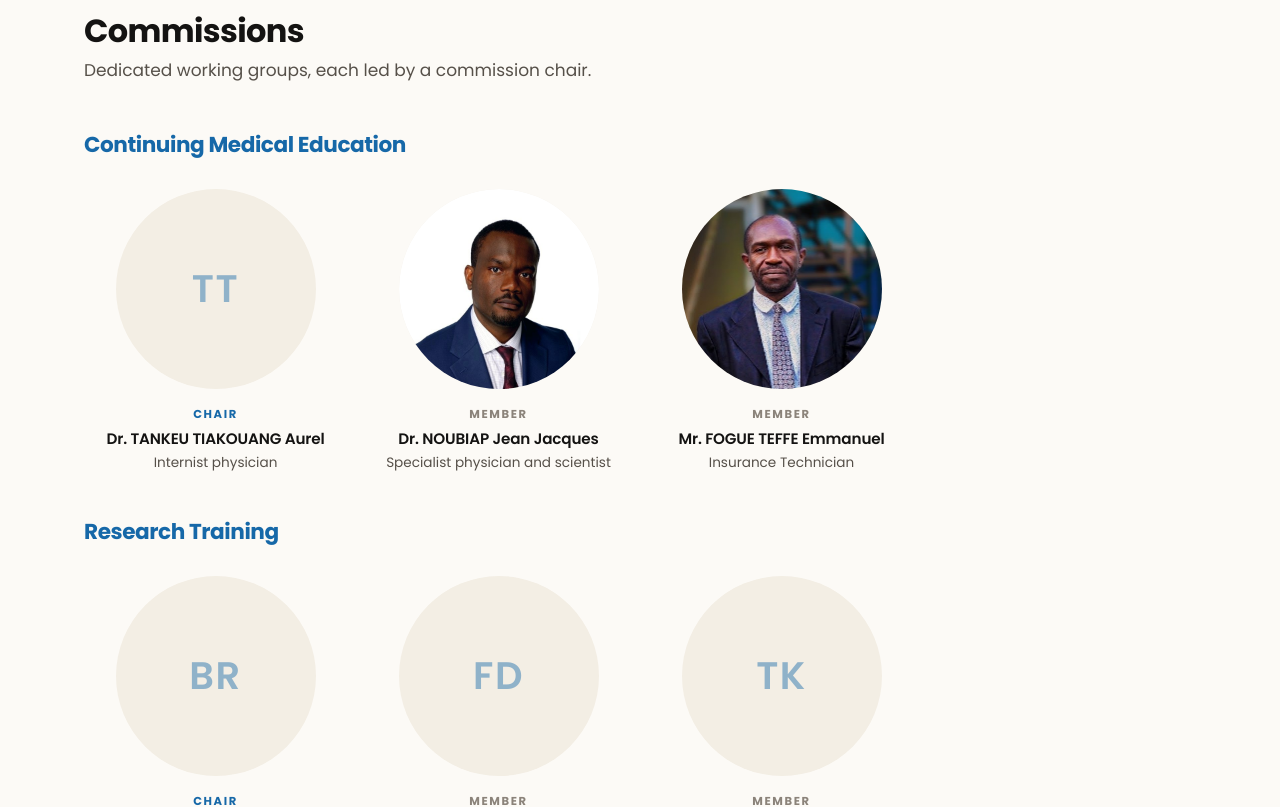
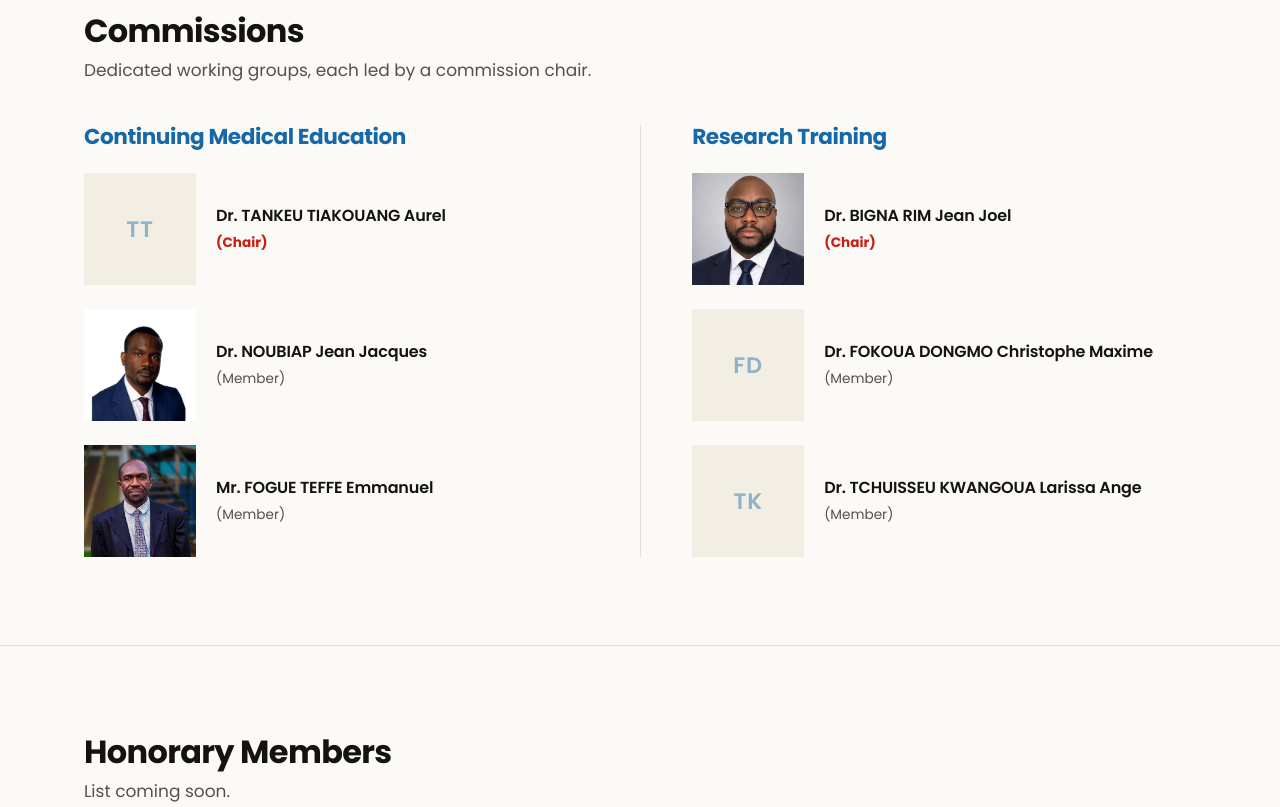
Before and after one commit to ryantchuisseu/stroke-action, a Next.js app: page /en/gouvernance in a window 1280 px wide. Shown: the part 2960-3767 px from the top of the page. Built offline with nearby package versions, Linux system fonts and the light colour scheme.

Commit message:
Gouvernance : commissions côte à côte (photo carrée + nom + rôle) et photo du Dr Bigna
Co-Authored-By: Claude Opus 5.5 <noreply@anthropic.com>
Claude-Session: https://claude.ai/code/session_019ZXVQ5fenCdZ8EP3EpAHWx

```diff
--- a/src/app/[lang]/gouvernance/page.tsx
+++ b/src/app/[lang]/gouvernance/page.tsx
@@ -4,6 +4,7 @@ import { BrainMark } from "@/components/brain-mark";
 import { HandNote } from "@/components/ink-marks";
 import { BoardGrid } from "@/components/board-grid";
 import { MembersGrid } from "@/components/members-grid";
+import { CommissionsGrid } from "@/components/commissions-grid";
 import { getDictionary, isLocale, type Locale } from "@/dictionaries";
 import { pageMeta } from "@/lib/site";
 
@@ -78,12 +79,7 @@ export default async function GouvernancePage({ params }: { params: Promise<{ la
         <Container>
           <h2 className="text-[clamp(1.4rem,2.8vw,2rem)]">{g.commissionsTitle}</h2>
           <p className="mt-2 max-w-[60ch] text-ink-soft">{g.commissionsIntro}</p>
-          {g.commissions.map((c) => (
-            <div key={c.name} className="mt-12">
-              <h3 className="text-[clamp(1.1rem,2vw,1.35rem)] text-blue-ink">{c.name}</h3>
-              <MembersGrid members={c.members} roleLabels={{ chair: g.chairLabel, member: g.memberLabel }} />
-            </div>
-          ))}
+          <CommissionsGrid commissions={g.commissions} roleLabels={{ chair: g.chairLabel, member: g.memberLabel }} />
         </Container>
       </section>
 
--- /dev/null
+++ b/src/components/commissions-grid.tsx
@@ -0,0 +1,52 @@
+type CommissionMember = { name: string; job: string; role: string; photo?: string };
+type Commission = { name: string; members: readonly CommissionMember[] };
+
+const initials = (name: string) =>
+  name
+    .replace(/^(Dr\.?|Mr\.?|M\.?|Mme\.?)\s+/i, "")
+    .split(/\s+/)
+    .filter((w) => /[A-ZÀ-Ý]/.test(w[0] ?? ""))
+    .slice(0, 2)
+    .map((w) => w[0])
+    .join("");
+
+/** Commissions côte à côte, séparées par un filet vertical : photo carrée à gauche, nom + rôle à droite. */
+export function CommissionsGrid({
+  commissions,
+  roleLabels,
+}: {
+  commissions: readonly Commission[];
+  roleLabels: Record<string, string>;
+}) {
+  return (
+    <div className="mt-10 grid gap-y-12 md:grid-cols-2">
+      {commissions.map((c, i) => (
+        <div key={c.name} className={i > 0 ? "md:border-l md:border-rule md:pl-[clamp(1.5rem,4vw,3.5rem)]" : "md:pr-[clamp(1.5rem,4vw,3.5rem)]"}>
+          <h3 className="text-[clamp(1.1rem,2vw,1.35rem)] text-blue-ink">{c.name}</h3>
+          <ul className="mt-6 space-y-6">
+            {c.members.map((m) => (
+              <li key={m.name} className="flex items-center gap-5">
+                <div className="aspect-square w-[clamp(5rem,12vw,7rem)] shrink-0 overflow-hidden bg-paper-deep">
+                  {m.photo ? (
+                    // eslint-disable-next-line @next/next/no-img-element
+                    <img src={m.photo} alt={m.name} className="h-full w-full object-cover object-[50%_20%]" />
+                  ) : (
+                    <div className="flex h-full w-full items-center justify-center text-[1.4rem] font-semibold tracking-[0.04em] text-blue-ink/45" aria-hidden="true">
+                      {initials(m.name)}
+                    </div>
+                  )}
+                </div>
+                <div>
+                  <p className="text-[1rem] font-semibold leading-snug tracking-[-0.01em] text-balance">{m.name}</p>
+                  <p className={`mt-1 text-[0.85rem] ${m.role === "chair" ? "font-bold text-red-ink" : "text-ink-soft"}`}>
+                    ({roleLabels[m.role]})
+                  </p>
+                </div>
+              </li>
+            ))}
+          </ul>
+        </div>
+      ))}
+    </div>
+  );
+}
--- a/src/components/members-grid.tsx
+++ b/src/components/members-grid.tsx
@@ -1,4 +1,4 @@
-type Member = { name: string; job: string; photo?: string; role?: string };
+type Member = { name: string; job: string; photo?: string };
 
 const initials = (name: string) =>
   name
@@ -10,14 +10,7 @@ const initials = (name: string) =>
     .join("");
 
 /** Liste de tous les membres : photo (ou initiales en attendant), nom, profession. */
-export function MembersGrid({
-  members,
-  roleLabels,
-}: {
-  members: readonly Member[];
-  /** Libellés des rôles de commission (ex. { chair: "Chef", member: "Membre" }). */
-  roleLabels?: Record<string, string>;
-}) {
+export function MembersGrid({ members }: { members: readonly Member[] }) {
   return (
     <ul className="mt-8 grid grid-cols-2 gap-x-5 gap-y-10 sm:grid-cols-3 lg:grid-cols-4">
       {members.map((m) => (
@@ -32,14 +25,7 @@ export function MembersGrid({
               </div>
             )}
           </div>
-          {m.role && roleLabels?.[m.role] && (
-            <p
-              className={`mt-4 text-[0.72rem] font-bold uppercase tracking-[0.14em] ${m.role === "chair" ? "text-blue-ink" : "text-grey"}`}
-            >
-              {roleLabels[m.role]}
-            </p>
-          )}
-          <h3 className={`${m.role ? "mt-1" : "mt-4"} text-[0.95rem] font-semibold leading-snug tracking-[-0.01em] text-balance`}>{m.name}</h3>
+          <h3 className="mt-4 text-[0.95rem] font-semibold leading-snug tracking-[-0.01em] text-balance">{m.name}</h3>
           <p className="mt-1 text-[0.85rem] leading-snug text-ink-soft text-balance">{m.job}</p>
         </li>
       ))}
--- a/src/dictionaries/en.ts
+++ b/src/dictionaries/en.ts
@@ -642,7 +642,7 @@ export const en = {
       {
         name: "Research Training",
         members: [
-          { name: "Dr. BIGNA RIM Jean Joel", job: "Epidemiologist physician", role: "chair" },
+          { name: "Dr. BIGNA RIM Jean Joel", job: "Epidemiologist physician", role: "chair", photo: "/bigna.jpg" },
           { name: "Dr. FOKOUA DONGMO Christophe Maxime", job: "Epidemiologist physician", role: "member" },
           { name: "Dr. TCHUISSEU KWANGOUA Larissa Ange", job: "Epidemiologist physician", role: "member" },
         ],
--- a/src/dictionaries/fr.ts
+++ b/src/dictionaries/fr.ts
@@ -641,7 +641,7 @@ export const fr = {
       {
         name: "Formation à la recherche",
         members: [
-          { name: "Dr. BIGNA RIM Jean Joel", job: "Médecin épidémiologiste", role: "chair" },
+          { name: "Dr. BIGNA RIM Jean Joel", job: "Médecin épidémiologiste", role: "chair", photo: "/bigna.jpg" },
           { name: "Dr. FOKOUA DONGMO Christophe Maxime", job: "Médecin épidémiologiste", role: "member" },
           { name: "Dr. TCHUISSEU KWANGOUA Larissa Ange", job: "Médecin épidémiologiste", role: "member" },
         ],
```
Also changed, not shown: public/bigna.jpg (added).
